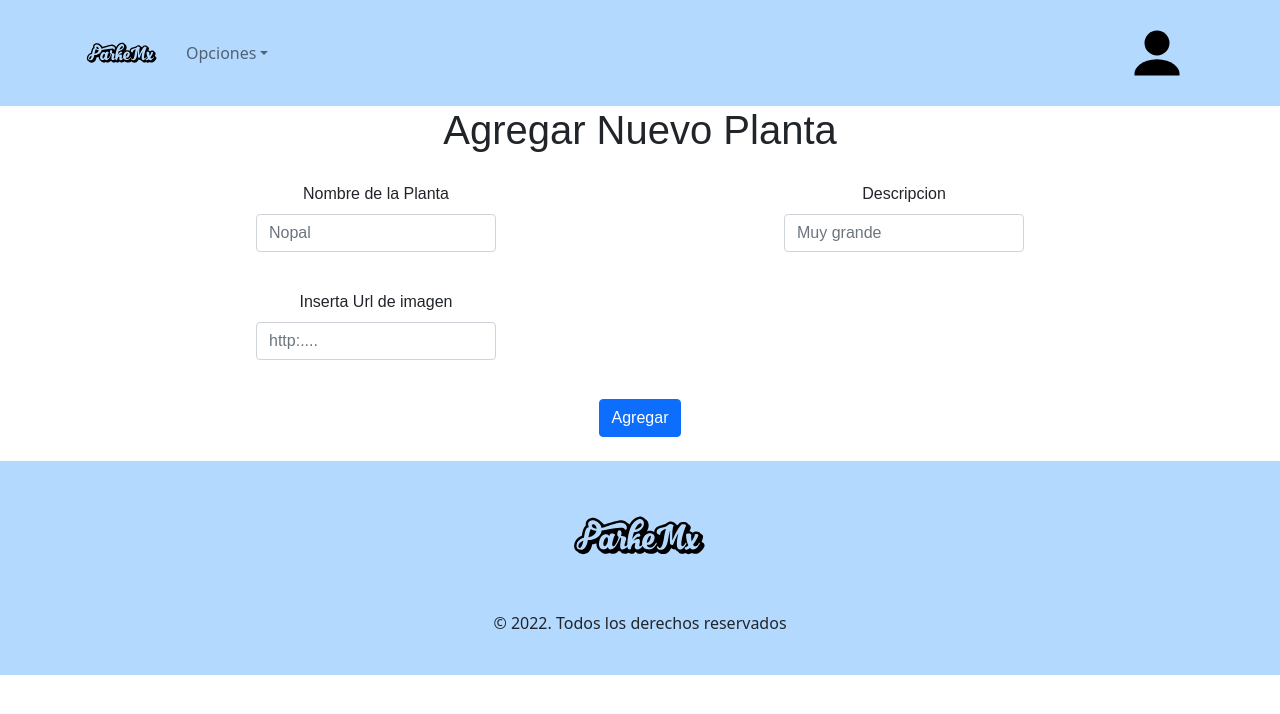
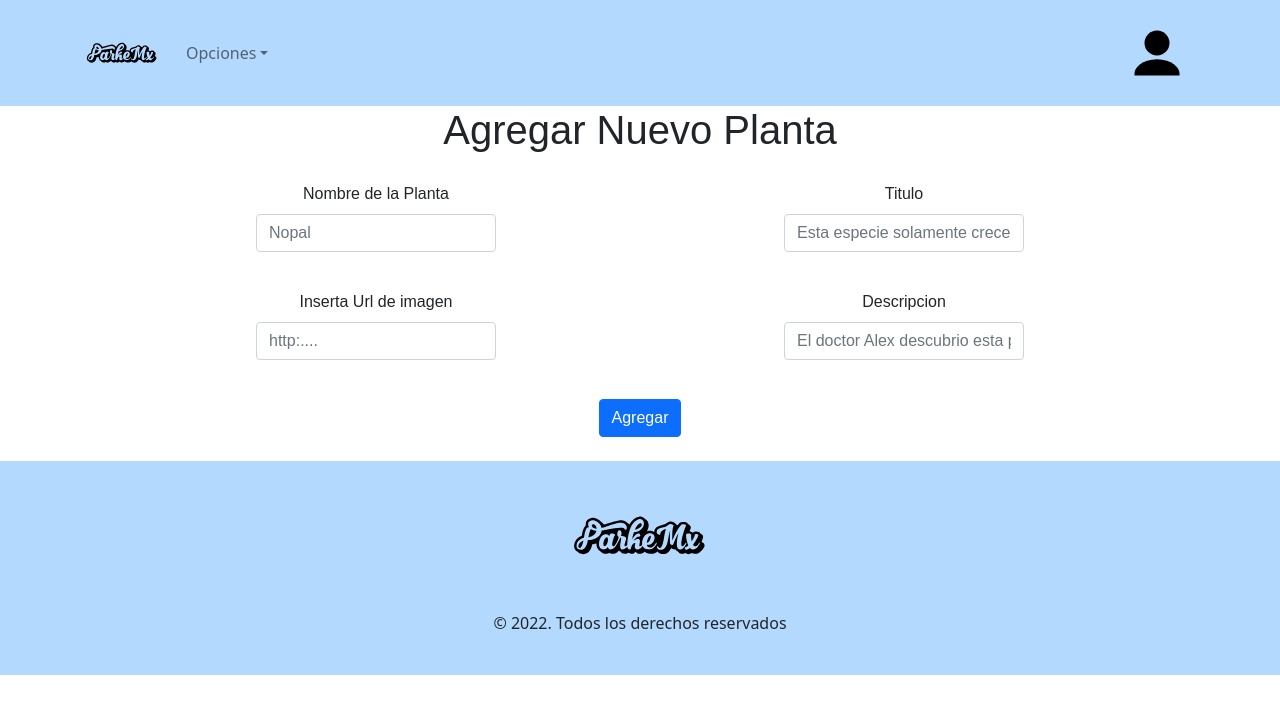
Before and after one commit to A01704868/ParkeMX, a React (Create React App) app in the folder frontend/: page /agregarflora in a window 1280 px wide. Shown: the top 714 px of the page. Built offline with nearby package versions, Linux system fonts and the light colour scheme.

Commit message:
flora & fauna bug fixes

```diff
--- a/frontend/src/components/AgregarFauna.jsx
+++ b/frontend/src/components/AgregarFauna.jsx
@@ -12,6 +12,7 @@ function AgregarFauna() {
   //Axios
   const [formValues, setFormValues] = useState({
     nombre: "",
+    titulo: "",
     descripcion: "",
     imagen: "",
   });
@@ -57,13 +58,13 @@ function AgregarFauna() {
             <Form.Control.Feedback>Listo!</Form.Control.Feedback>
           </Form.Group>
           <Form.Group as={Col} md="4" controlId="validationCustom01">
-            <Form.Label>Descripcion</Form.Label>
+            <Form.Label>Titulo</Form.Label>
             <Form.Control
               required
               type="string"
-              placeholder="Muy grande"
-              name="descripcion"
-              value={formValues.descripcion}
+              placeholder="Aqui va lo mas imporante del animal"
+              name="titulo"
+              value={formValues.titulo}
               onChange={handleChange}
             />
             <Form.Control.Feedback>Listo!</Form.Control.Feedback>
@@ -82,6 +83,18 @@ function AgregarFauna() {
             />
             <Form.Control.Feedback>Listo!</Form.Control.Feedback>
           </Form.Group>
+          <Form.Group as={Col} md="4" controlId="validationCustom01">
+            <Form.Label>Descripcion</Form.Label>
+            <Form.Control
+              required
+              type="string"
+              placeholder="Descripcion general del animal"
+              name="descripcion"
+              value={formValues.descripcion}
+              onChange={handleChange}
+            />
+            <Form.Control.Feedback>Listo!</Form.Control.Feedback>
+          </Form.Group>
         </Row>
 
         <Button type="submit" className="mb-4">Agregar</Button>
--- a/frontend/src/components/AgregarFlora.jsx
+++ b/frontend/src/components/AgregarFlora.jsx
@@ -12,6 +12,7 @@ function AgregarFlora() {
   //Axios
   const [formValues, setFormValues] = useState({
     nombre: "",
+    titulo: "",
     descripcion: "",
     imagen: "",
   });
@@ -57,13 +58,13 @@ function AgregarFlora() {
             <Form.Control.Feedback>Listo!</Form.Control.Feedback>
           </Form.Group>
           <Form.Group as={Col} md="4" controlId="validationCustom01">
-            <Form.Label>Descripcion</Form.Label>
+            <Form.Label>Titulo</Form.Label>
             <Form.Control
               required
               type="string"
-              placeholder="Muy grande"
-              name="descripcion"
-              value={formValues.descripcion}
+              placeholder="Esta especie solamente crece en biomas semi-aridos"
+              name="titulo"
+              value={formValues.titulo}
               onChange={handleChange}
             />
             <Form.Control.Feedback>Listo!</Form.Control.Feedback>
@@ -82,6 +83,18 @@ function AgregarFlora() {
             />
             <Form.Control.Feedback>Listo!</Form.Control.Feedback>
           </Form.Group>
+          <Form.Group as={Col} md="4" controlId="validationCustom01">
+            <Form.Label>Descripcion</Form.Label>
+            <Form.Control
+              required
+              type="string"
+              placeholder="El doctor Alex descubrio esta planta en las Amazonas en 1934 y se la trajo a Mexico"
+              name="descripcion"
+              value={formValues.descripcion}
+              onChange={handleChange}
+            />
+            <Form.Control.Feedback>Listo!</Form.Control.Feedback>
+          </Form.Group>
         </Row>
 
         <Button type="submit" className="mb-4">Agregar</Button>
```
Also changed, not shown: 2 other files (tests, documents, lock files or other folders).
